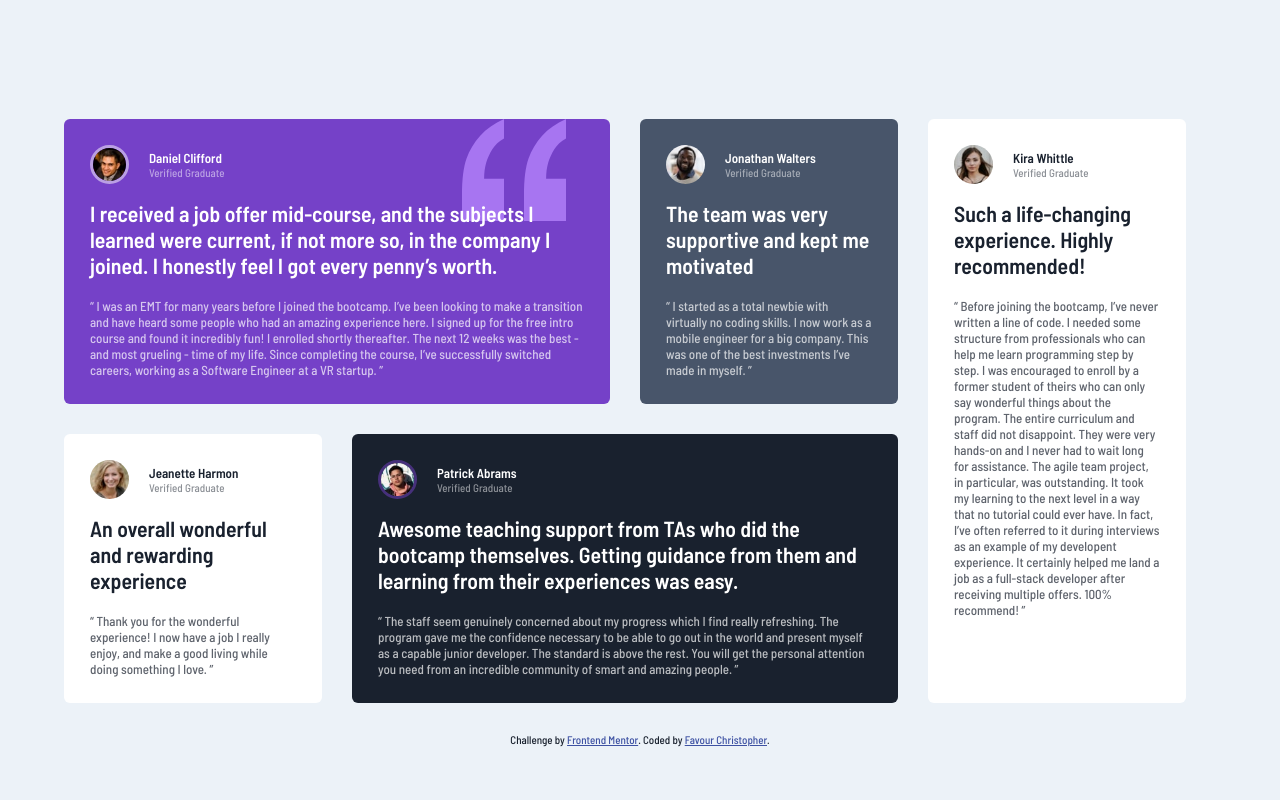
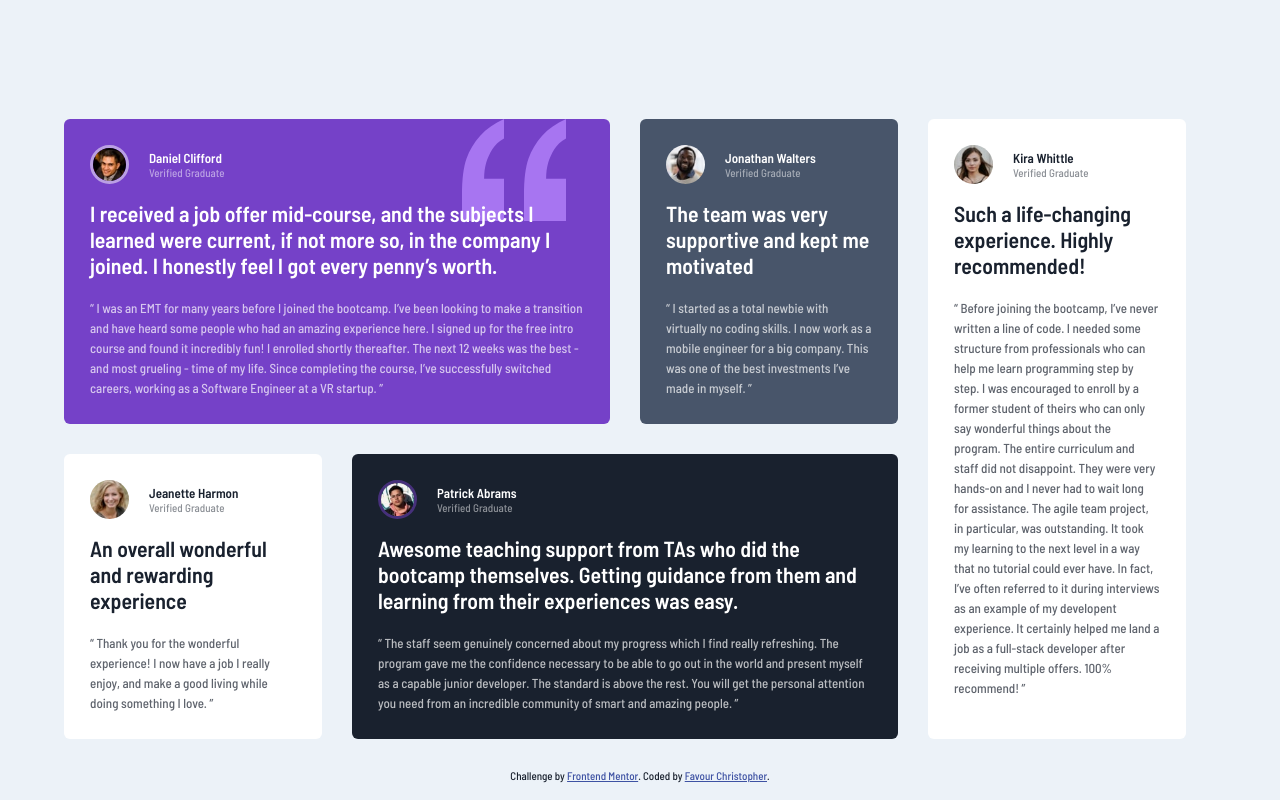
Before and after one commit to phaevourkhris/frontend-mentor-testimonial-grid-challenge, a plain HTML site: page index.html in a window 1280 px wide. Drawn offline with Linux system fonts and the light colour scheme.

Commit message:
Fixed Some Line-height issues

```diff
--- a/styles.css
+++ b/styles.css
@@ -72,8 +72,8 @@ img{
     margin-bottom: 20px;
 }
 
-.other-bg blockquote{   color: hsla(0, 0%, 100%, 70%);}
-.white-bg blockquote{   color: hsla(219, 29%, 14%, 70%)}
+.other-bg blockquote{   color: hsla(0, 0%, 100%, 70%); line-height: 20px;}
+.white-bg blockquote{   color: hsla(219, 29%, 14%, 70%); line-height: 20px;}
 
 .attribution { font-size: 11px; text-align: center; color: hsl(219, 29%, 14%); width:100%;}
 .attribution a { color: hsl(228, 45%, 44%); }
@@ -91,7 +91,6 @@ img{
     .container{
         display:grid;
         grid-template-columns:repeat(2, 1fr);
-        /* grid-template-rows: repeat(3, 1fr); */
         column-gap: 30px;
         row-gap: 30px;
         padding-bottom: 3em;
@@ -136,9 +135,6 @@ img{
     .container{
         display:grid;
         grid-template-columns:repeat(4, 1fr);
-        /* grid-template-rows: 1fr 1fr; */
-        /* column-gap: 30px;
-        row-gap: 30px; */
     }
 
     .box-1{
```
